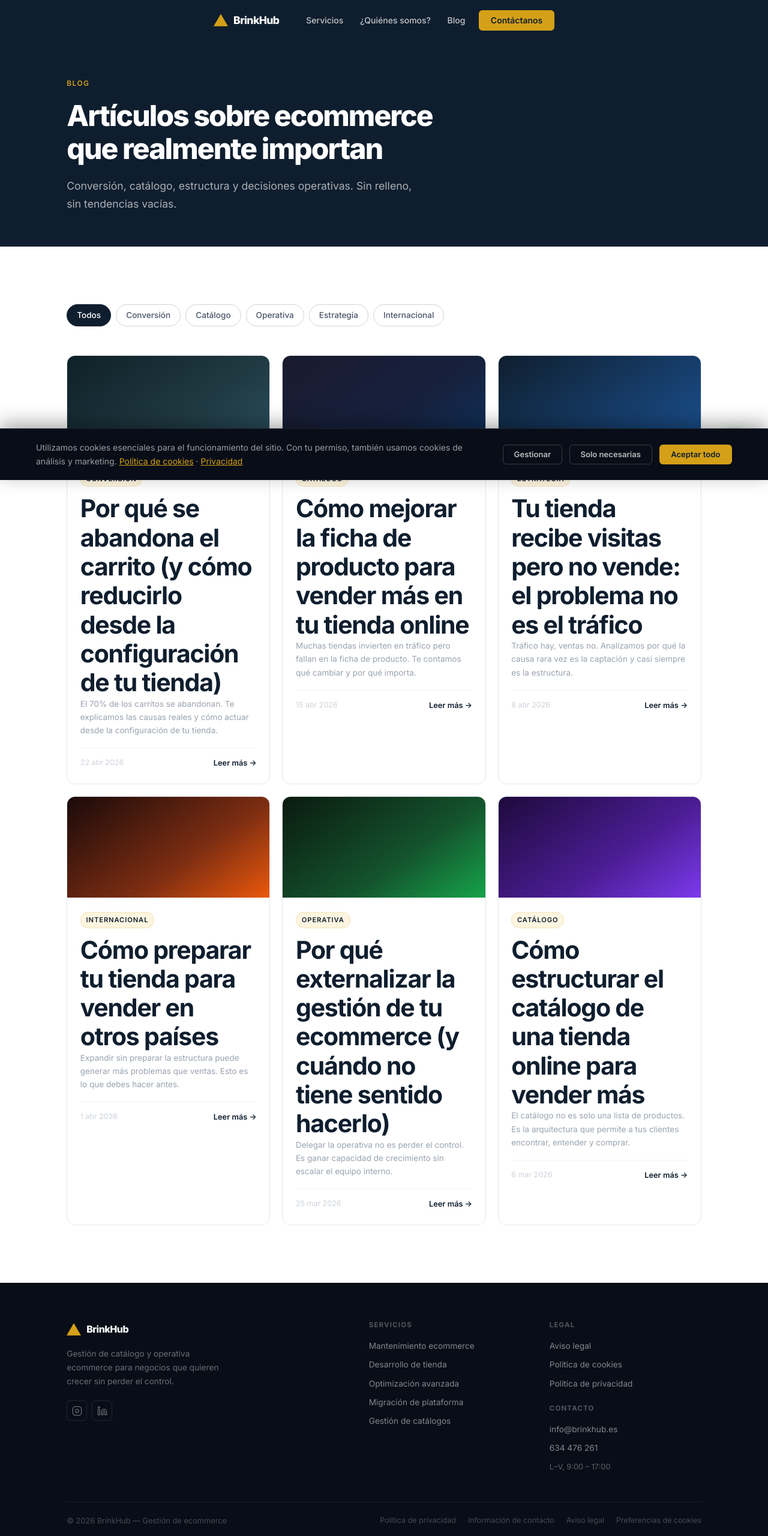
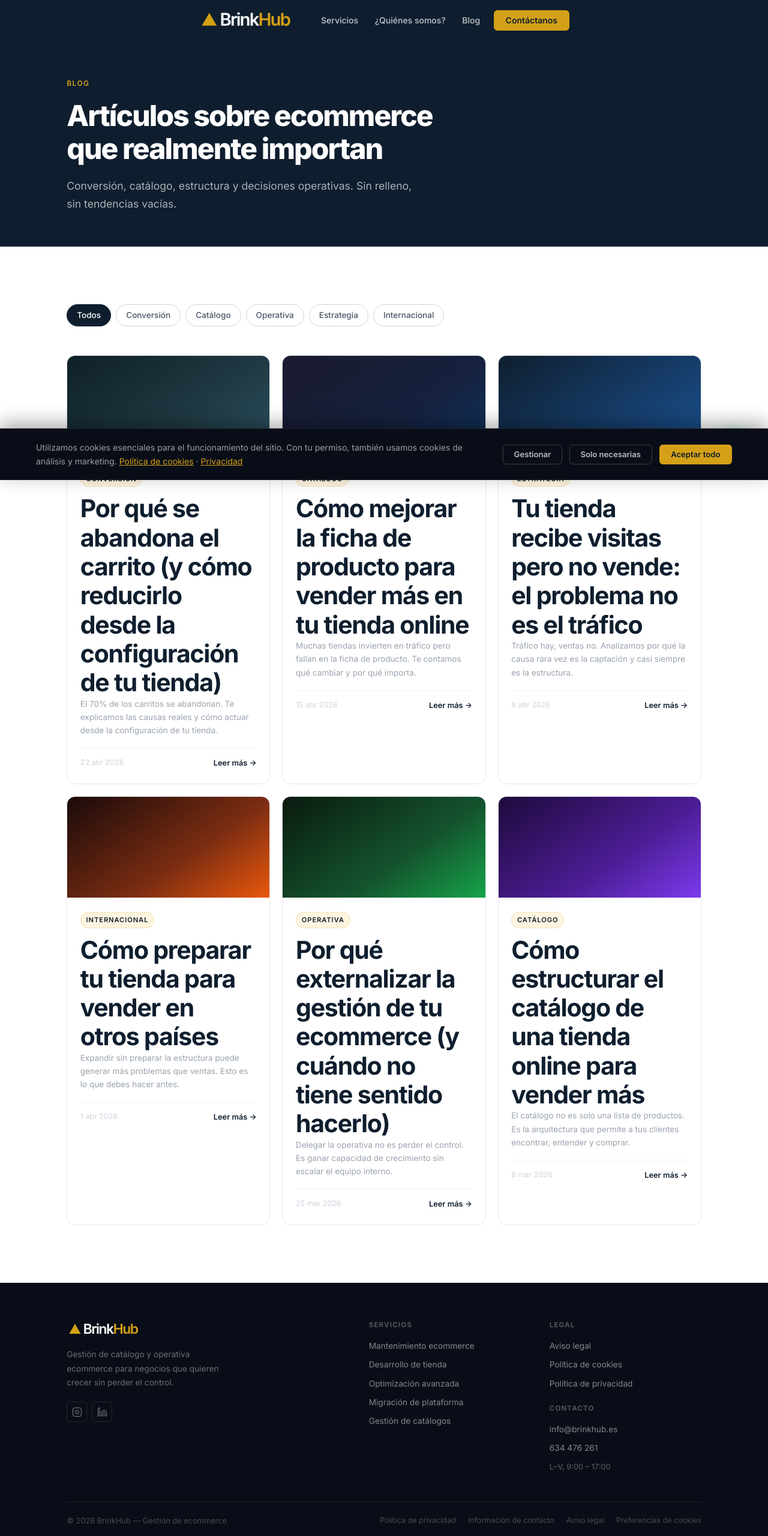
Before and after one commit to Daiana463/brinkhub, a plain HTML site: page blog.html in a window 1280 px wide. Shown: the whole page at 60% size. Drawn offline with Linux system fonts and the light colour scheme.

```diff
--- a/blog.html
+++ b/blog.html
@@ -32,10 +32,7 @@
     <div class="container">
       <nav class="nav" role="navigation" aria-label="Navegación principal">
         <a href="index.html" class="nav__logo" aria-label="BrinkHub inicio">
-          <svg width="24" height="21" viewBox="0 0 28 24" fill="none" aria-hidden="true">
-            <path d="M14 0L28 24H0L14 0Z" fill="#D4A017"/>
-          </svg>
-          <span class="nav__logo-text">BrinkHub</span>
+          <img src="/brinkhub-lockup-white-transparent.svg" alt="BrinkHub" class="nav__logo-img">
         </a>
         <ul class="nav__links" role="list">
           <li><a href="servicios.html" class="nav__link">Servicios</a></li>
@@ -173,10 +170,7 @@
       <div class="footer__top">
         <div class="footer__brand">
           <a href="index.html" class="footer__logo" aria-label="BrinkHub inicio">
-            <svg width="24" height="21" viewBox="0 0 28 24" fill="none" aria-hidden="true">
-              <path d="M14 0L28 24H0L14 0Z" fill="#D4A017"/>
-            </svg>
-            <span>BrinkHub</span>
+            <img src="/brinkhub-lockup-white-transparent.svg" alt="BrinkHub" class="footer__logo-img">
           </a>
           <p>Gestión de catálogo y operativa ecommerce para negocios que quieren crecer sin perder el control.</p>
           <div class="footer__social">
--- a/css/styles.css
+++ b/css/styles.css
@@ -1110,6 +1110,11 @@ a:focus-visible {
   letter-spacing: -0.03em;
   color: var(--white);
 }
+.footer__logo-img {
+  display: block;
+  height: 28px;
+  width: auto;
+}
 .footer__brand > p {
   font-size: 0.855rem;
   color: rgba(255,255,255,0.4);
```
Also changed, not shown: aviso-legal.html (+2 -6 lines), blog/abandono-carrito.html (+2 -8 lines), blog/catalogo-shopify.html (+2 -6 lines), blog/externalizar-ecommerce.html (+2 -6 lines), blog/ficha-de-producto.html (+2 -8 lines), blog/shopify-markets.html (+2 -6 lines), blog/visitas-sin-ventas.html (+2 -8 lines), contacto.html (+2 -8 lines), index.html (+2 -8 lines), politica-cookies.html (+1 -4 lines), politica-privacidad.html (+2 -6 lines), quienes-somos.html (+2 -8 lines), servicios.html (+2 -8 lines).
